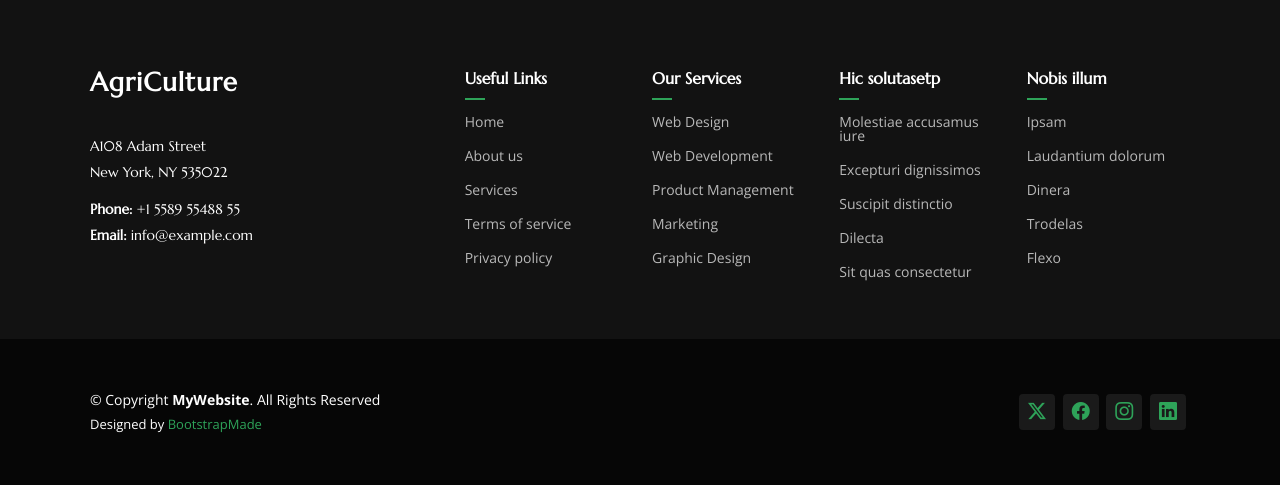
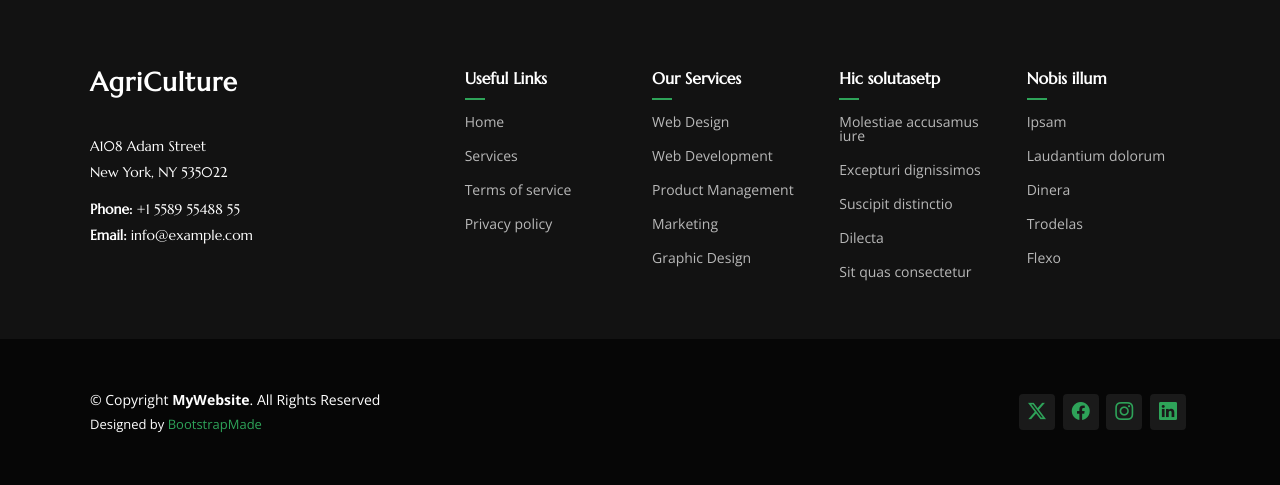
Before and after one commit to Pal1726/agriculture, a Flask app: template templates/product_details.html in a window 1280 px wide. Shown: the part 975-1460 px from the top of the page. Run offline with Flask 3, Linux system fonts and the light colour scheme; the template is opened without the code that fills it: most values are stand-ins (such as "Sample title", 1, 10 or a date in 2020); some libraries are stand-ins or nearby versions.

Commit message:
modified

```diff
--- a/templates/product_details.html
+++ b/templates/product_details.html
@@ -153,9 +153,10 @@
           <div class="col-lg-2 col-md-3 footer-links">
             <h4>Useful Links</h4>
             <ul>
-              <li><a href="#">Home</a></li>
-              <li><a href="#">About us</a></li>
-              <li><a href="#">Services</a></li>
+              <li><a href="{{ url_for('index') }}">Home</a></li>
+
+
+              <li><a href="{{ url_for('services') }}">Services</a></li>
               <li><a href="#">Terms of service</a></li>
               <li><a href="#">Privacy policy</a></li>
             </ul>
```
